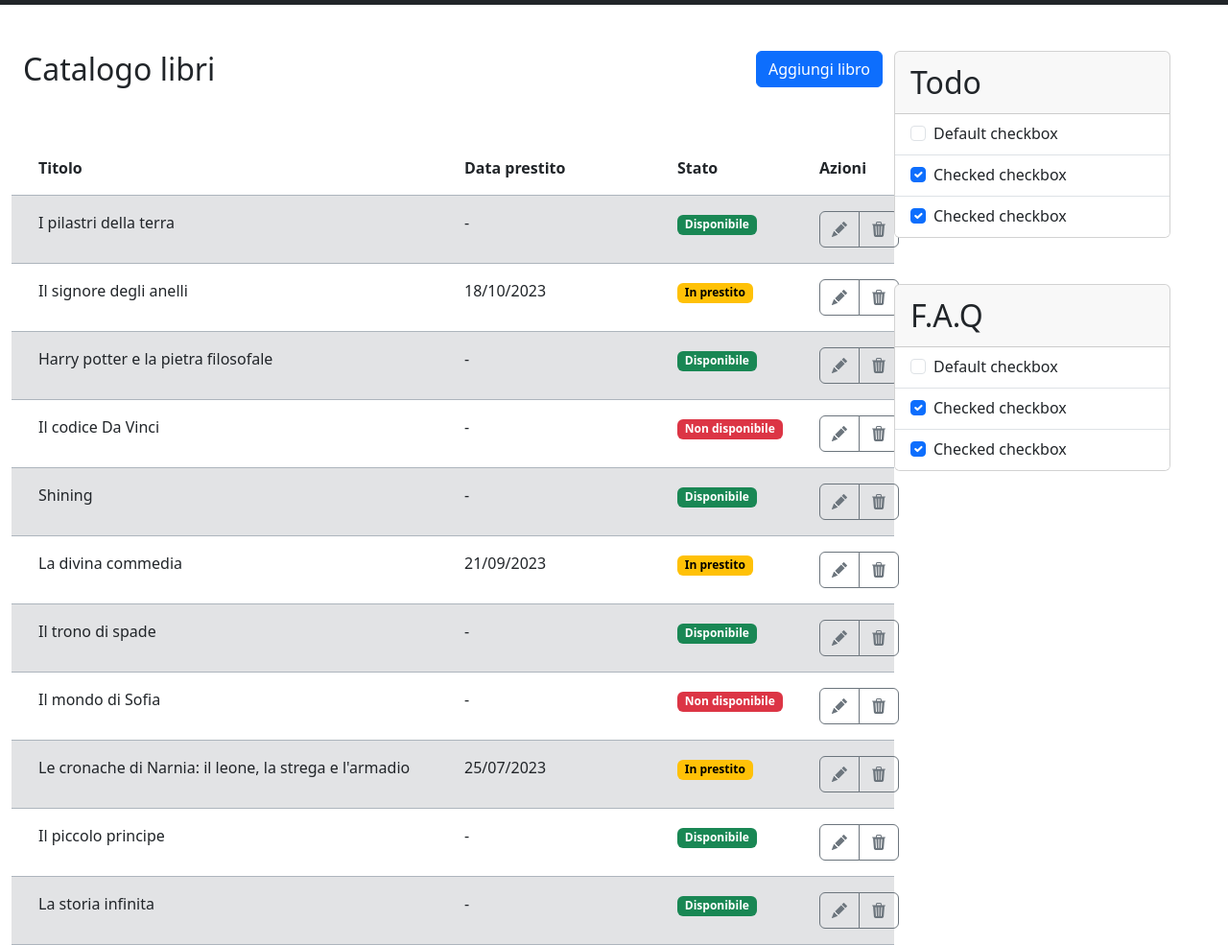
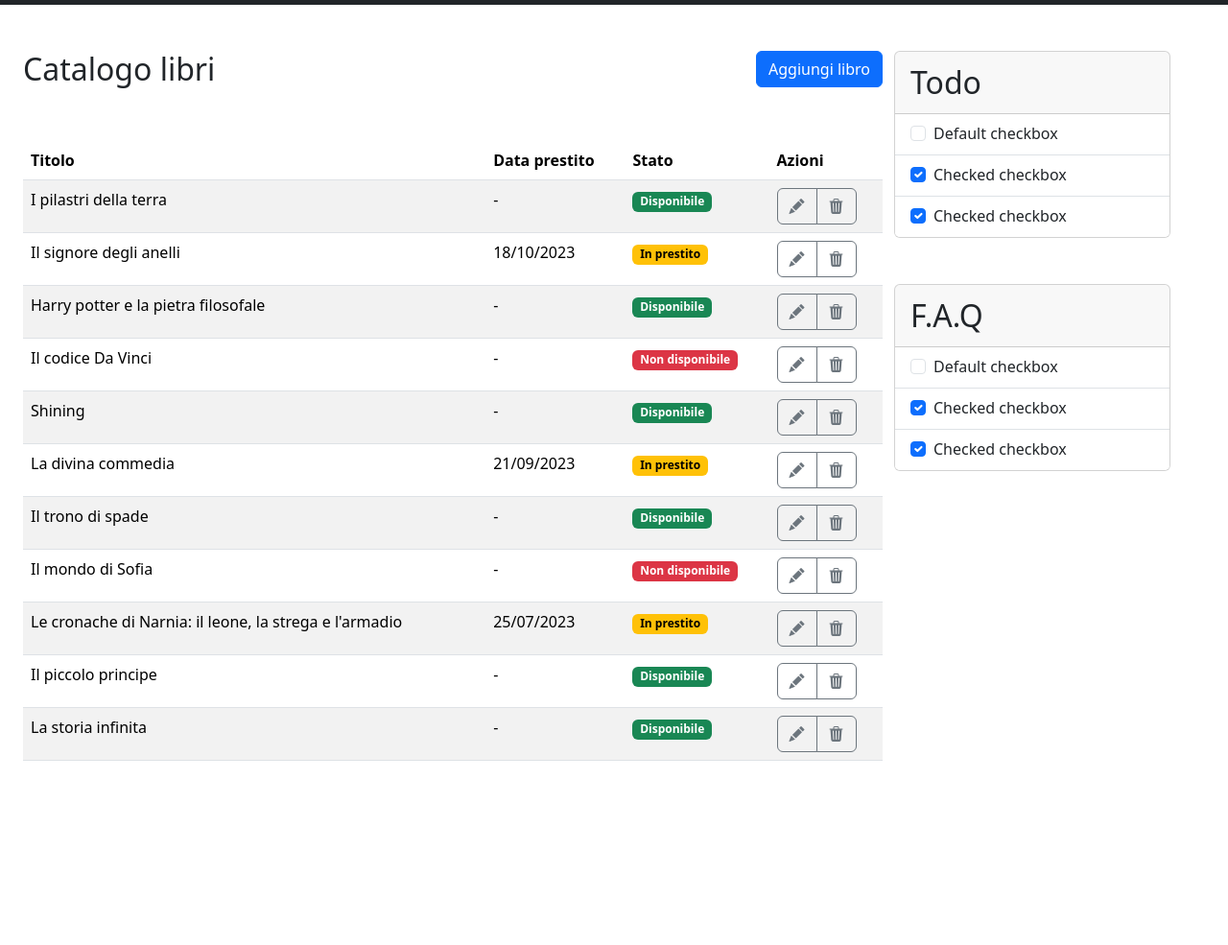
Before and after one commit to AlessandroAmore02/html-css-bootstrap-dashboard, a plain HTML site: page index.html in a window 1280 px wide. Shown: the part 92-1077 px from the top of the page at 96% size. After the commit the page ends 901 px from the top, so only its background shows below. Drawn offline with nearby package versions, Linux system fonts and the light colour scheme.

Commit message:
UP: table model

```diff
--- a/index.html
+++ b/index.html
@@ -62,7 +62,7 @@
         <!-- Inizio container -->
         <div class="container border-primary">
 
-            <!-- Inizio container flex -->
+            <!-- Row titolo-->
             <div class="row mb-5 justify-content-between">
 
                 <!-- Titolo -->
@@ -76,169 +76,165 @@
                 </div>
             </div>
 
-            <!-- Header lista -->
-            <div class="row fs-6 text fw-bolder p-3">
-                <div class="col-6">Titolo</div>
-                <div class="col-3">Data prestito</div>
-                <div class="col-2">Stato</div>
-                <div class="col-1">Azioni</div>
-            </div>
+            <!-- Header Tabella -->
+            <table class="table table-striped ">
+                <thead>
+                    <tr>
+                        <th scope="col">Titolo</th>
+                        <th scope=" col">Data prestito</th>
+                        <th scope="col">Stato</th>
+                        <th scope="col">Azioni</th>
+                    </tr>
+                </thead>
 
-            <!-- Contenuto lista -->
-            <div class="row bg-secondary-subtle p-3 fs-6 text border-bottom border-top border-dark-subtle">
-                <div class="col-6">I pilastri della terra</div>
-                <div class="col-3">-</div>
-                <div class="col-2"><span class="badge text-bg-success">Disponibile</span></div>
-                <div class="col-1">
+                <!-- Body tabella -->
+                <tbody>
+                    <tr>
+                        <td scope="row">I pilastri della terra</th>
+                        <td>-</td>
+                        <td><span class="badge text-bg-success">Disponibile</span></td>
+                        <td>
                             <div class="btn-group" role="group" aria-label="Basic outlined example">
                                 <button type="button" class="btn btn-outline-secondary"><i
                                         class="bi bi-pencil-fill"></i></button>
                                 <button type="button" class="btn btn-outline-secondary"><i
                                         class="bi bi-trash3-fill"></i></button>
                             </div>
-                </div>
-
-            </div>
-
-            <div class="row p-3 fs-6 text">
-                <div class="col-6">Il signore degli anelli</div>
-                <div class="col-3">18/10/2023</div>
-                <div class="col-2"><span class="badge text-bg-warning">In prestito</span></div>
-                <div class="col-1">
+                        </td>
+                    </tr>
+                    <tr>
+                        <td scope="row">Il signore degli anelli</th>
+                        <td>18/10/2023</td>
+                        <td><span class="badge text-bg-warning">In prestito</span></td>
+                        <td>
                             <div class="btn-group" role="group" aria-label="Basic outlined example">
                                 <button type="button" class="btn btn-outline-secondary"><i
                                         class="bi bi-pencil-fill"></i></button>
                                 <button type="button" class="btn btn-outline-secondary"><i
                                         class="bi bi-trash3-fill"></i></button>
                             </div>
-                </div>
-            </div>
-
-            <div class="row bg-secondary-subtle p-3 fs-6 text border-bottom border-top border-dark-subtle">
-                <div class="col-6">Harry potter e la pietra filosofale</div>
-                <div class="col-3">-</div>
-                <div class="col-2"><span class="badge text-bg-success">Disponibile</span></div>
-                <div class="col-1">
+                        </td>
+                    </tr>
+                    <tr>
+                        <td scope="row">Harry potter e la pietra filosofale</th>
+                        <td>-</td>
+                        <td><span class="badge text-bg-success">Disponibile</span></td>
+                        <td>
                             <div class="btn-group" role="group" aria-label="Basic outlined example">
                                 <button type="button" class="btn btn-outline-secondary"><i
                                         class="bi bi-pencil-fill"></i></button>
                                 <button type="button" class="btn btn-outline-secondary"><i
                                         class="bi bi-trash3-fill"></i></button>
                             </div>
-                </div>
-            </div>
-
-            <div class="row p-3 fs-6 text">
-                <div class="col-6">Il codice Da Vinci</div>
-                <div class="col-3">-</div>
-                <div class="col-2"><span class="badge text-bg-danger">Non disponibile</span></div>
-                <div class="col-1">
+                        </td>
+                    </tr>
+                    <tr>
+                        <td scope="row">Il codice Da Vinci</th>
+                        <td>-</td>
+                        <td><span class="badge text-bg-danger">Non disponibile</span></td>
+                        <td>
                             <div class="btn-group" role="group" aria-label="Basic outlined example">
                                 <button type="button" class="btn btn-outline-secondary"><i
                                         class="bi bi-pencil-fill"></i></button>
                                 <button type="button" class="btn btn-outline-secondary"><i
                                         class="bi bi-trash3-fill"></i></button>
                             </div>
-                </div>
-            </div>
-
-            <div class="row bg-secondary-subtle p-3 fs-6 text border-bottom border-top border-dark-subtle">
-                <div class="col-6">Shining</div>
-                <div class="col-3">-</div>
-                <div class="col-2"><span class="badge text-bg-success">Disponibile</span></div>
-                <div class="col-1">
+                        </td>
+                    </tr>
+                    <tr>
+                        <td scope="row">Shining</th>
+                        <td>-</td>
+                        <td><span class="badge text-bg-success">Disponibile</span></td>
+                        <td>
                             <div class="btn-group" role="group" aria-label="Basic outlined example">
                                 <button type="button" class="btn btn-outline-secondary"><i
                                         class="bi bi-pencil-fill"></i></button>
                                 <button type="button" class="btn btn-outline-secondary"><i
                                         class="bi bi-trash3-fill"></i></button>
                             </div>
-                </div>
-            </div>
-
-            <div class="row p-3 fs-6 text">
-                <div class="col-6">La divina commedia</div>
-                <div class="col-3">21/09/2023</div>
-                <div class="col-2"><span class="badge text-bg-warning">In prestito</span></div>
-                <div class="col-1">
+                        </td>
+                    </tr>
+                    <tr>
+                        <td scope="row">La divina commedia</th>
+                        <td>21/09/2023</td>
+                        <td><span class="badge text-bg-warning">In prestito</span></td>
+                        <td>
                             <div class="btn-group" role="group" aria-label="Basic outlined example">
                                 <button type="button" class="btn btn-outline-secondary"><i
                                         class="bi bi-pencil-fill"></i></button>
                                 <button type="button" class="btn btn-outline-secondary"><i
                                         class="bi bi-trash3-fill"></i></button>
                             </div>
-                </div>
-            </div>
-
-            <div class="row bg-secondary-subtle p-3 fs-6 text border-bottom border-top border-dark-subtle">
-                <div class="col-6">Il trono di spade</div>
-                <div class="col-3">-</div>
-                <div class="col-2"><span class="badge text-bg-success">Disponibile</span></div>
-                <div class="col-1">
+                        </td>
+                    </tr>
+                    <tr>
+                        <td scope="row">Il trono di spade</th>
+                        <td>-</td>
+                        <td><span class="badge text-bg-success">Disponibile</span></td>
+                        <td>
                             <div class="btn-group" role="group" aria-label="Basic outlined example">
                                 <button type="button" class="btn btn-outline-secondary"><i
                                         class="bi bi-pencil-fill"></i></button>
                                 <button type="button" class="btn btn-outline-secondary"><i
                                         class="bi bi-trash3-fill"></i></button>
                             </div>
-                </div>
-            </div>
-
-            <div class="row p-3 fs-6 text">
-                <div class="col-6">Il mondo di Sofia</div>
-                <div class="col-3">-</div>
-                <div class="col-2"><span class="badge text-bg-danger">Non disponibile</span></div>
-                <div class="col-1">
+                        </td>
+                    </tr>
+                    <tr>
+                        <td scope="row">Il mondo di Sofia</th>
+                        <td>-</td>
+                        <td><span class="badge text-bg-danger">Non disponibile</span></td>
+                        <td>
                             <div class="btn-group" role="group" aria-label="Basic outlined example">
                                 <button type="button" class="btn btn-outline-secondary"><i
                                         class="bi bi-pencil-fill"></i></button>
                                 <button type="button" class="btn btn-outline-secondary"><i
                                         class="bi bi-trash3-fill"></i></button>
                             </div>
-                </div>
-            </div>
-
-            <div class="row bg-secondary-subtle p-3 fs-6 text border-bottom border-top border-dark-subtle">
-                <div class="col-6">Le cronache di Narnia: il leone, la strega e l'armadio</div>
-                <div class="col-3">25/07/2023</div>
-                <div class="col-2"><span class="badge text-bg-warning">In prestito</span></div>
-                <div class="col-1">
+                        </td>
+                    </tr>
+                    <tr>
+                        <td scope="row">Le cronache di Narnia: il leone, la strega e l'armadio</th>
+                        <td>25/07/2023</td>
+                        <td><span class="badge text-bg-warning">In prestito</span></td>
+                        <td>
                             <div class="btn-group" role="group" aria-label="Basic outlined example">
                                 <button type="button" class="btn btn-outline-secondary"><i
                                         class="bi bi-pencil-fill"></i></button>
                                 <button type="button" class="btn btn-outline-secondary"><i
                                         class="bi bi-trash3-fill"></i></button>
                             </div>
-                </div>
-            </div>
-
-            <div class="row p-3 fs-6 text">
-                <div class="col-6">Il piccolo principe</div>
-                <div class="col-3">-</div>
-                <div class="col-2"><span class="badge text-bg-success">Disponibile</span></div>
-                <div class="col-1">
+                        </td>
+                    </tr>
+                    <tr>
+                        <td scope="row">Il piccolo principe</th>
+                        <td>-</td>
+                        <td><span class="badge text-bg-success">Disponibile</span></td>
+                        <td>
                             <div class="btn-group" role="group" aria-label="Basic outlined example">
                                 <button type="button" class="btn btn-outline-secondary"><i
                                         class="bi bi-pencil-fill"></i></button>
                                 <button type="button" class="btn btn-outline-secondary"><i
                                         class="bi bi-trash3-fill"></i></button>
                             </div>
-                </div>
-            </div>
-
-            <div class="row bg-secondary-subtle p-3 fs-6 text border-bottom border-top border-dark-subtle">
-                <div class="col-6">La storia infinita</div>
-                <div class="col-3">-</div>
-                <div class="col-2"><span class="badge text-bg-success">Disponibile</span></div>
-                <div class="col-1">
+                        </td>
+                    </tr>
+                    <tr>
+                        <td scope="row">La storia infinita</th>
+                        <td>-</td>
+                        <td><span class="badge text-bg-success">Disponibile</span></td>
+                        <td>
                             <div class="btn-group" role="group" aria-label="Basic outlined example">
                                 <button type="button" class="btn btn-outline-secondary"><i
                                         class="bi bi-pencil-fill"></i></button>
                                 <button type="button" class="btn btn-outline-secondary"><i
                                         class="bi bi-trash3-fill"></i></button>
                             </div>
-                </div>
-            </div>
+                        </td>
+                    </tr>
+
+                </tbody>
+            </table>
 
             <!-- Fine flex container -->
         </div>
```
Lines whose indentation alone changed are shown as unchanged.
